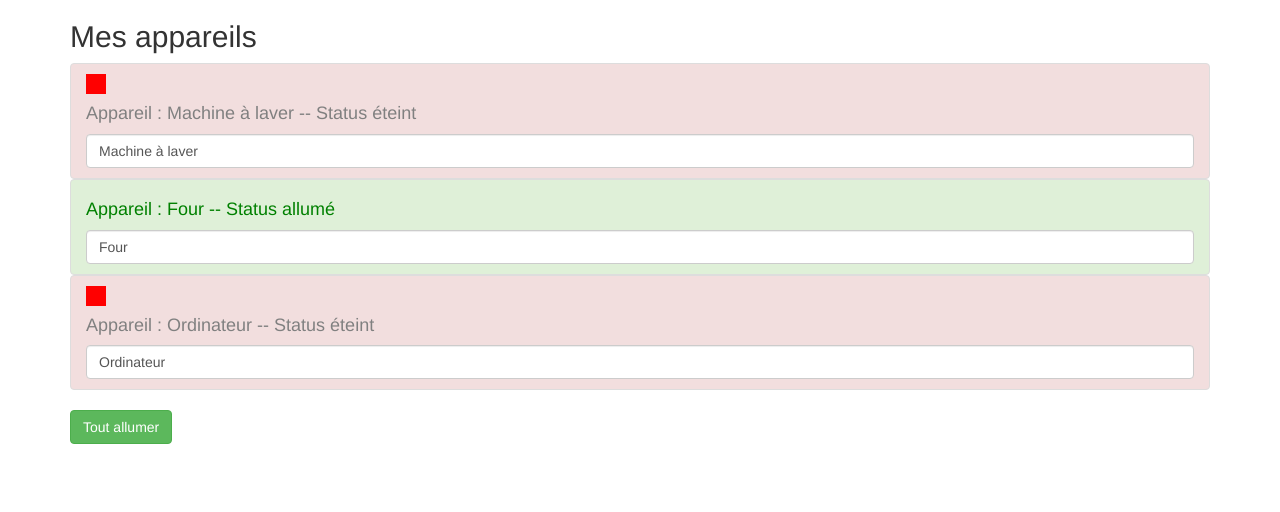
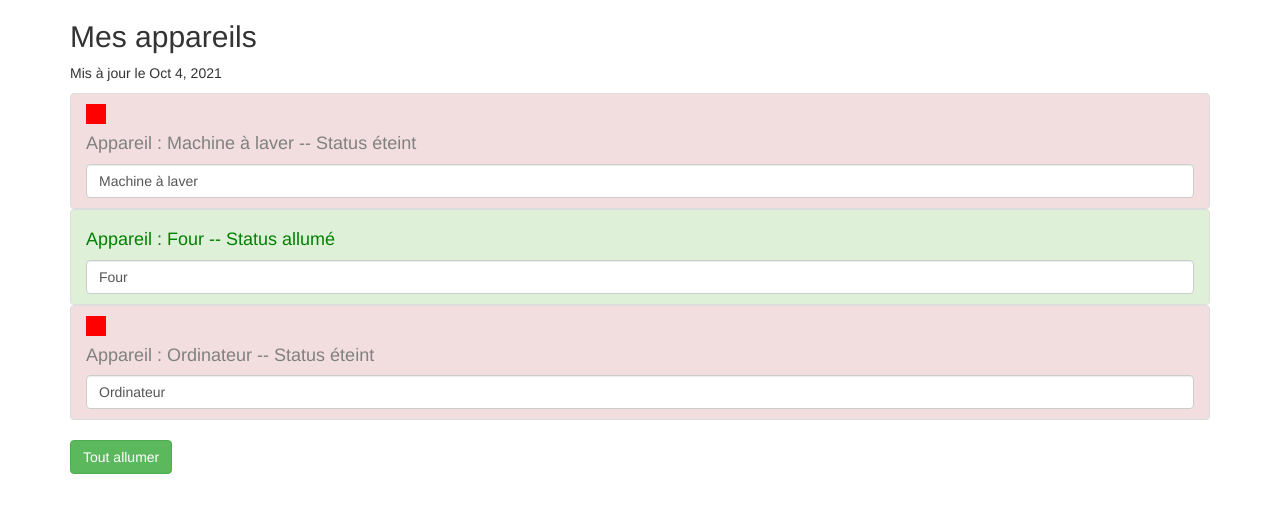
Before and after one commit to ChipsInChief/2021-2022-s1-angular, an Angular app: page / in a window 1280 px wide. Shown: the top 512 px of the page. Built offline with nearby package versions, Linux system fonts and the light colour scheme.

Commit message:
Pipe Date

```diff
--- a/src/app/app.component.html
+++ b/src/app/app.component.html
@@ -2,6 +2,7 @@
   <div class="row">
     <div class="col-xs-12">
       <h2>Mes appareils</h2>
+      <p>Mis à jour le {{ lastUpdate | date }}</p>
       <ul class="list-group">
         <app-appareil *ngFor="let appareil of appareils"
                       [appareilName]="appareil.name"
--- a/src/app/app.component.ts
+++ b/src/app/app.component.ts
@@ -7,6 +7,7 @@ import { Component } from '@angular/core';
 })
 export class AppComponent {
   isAuth = false;
+  lastUpdate = new Date();
 
   appareils = [
     {
```
